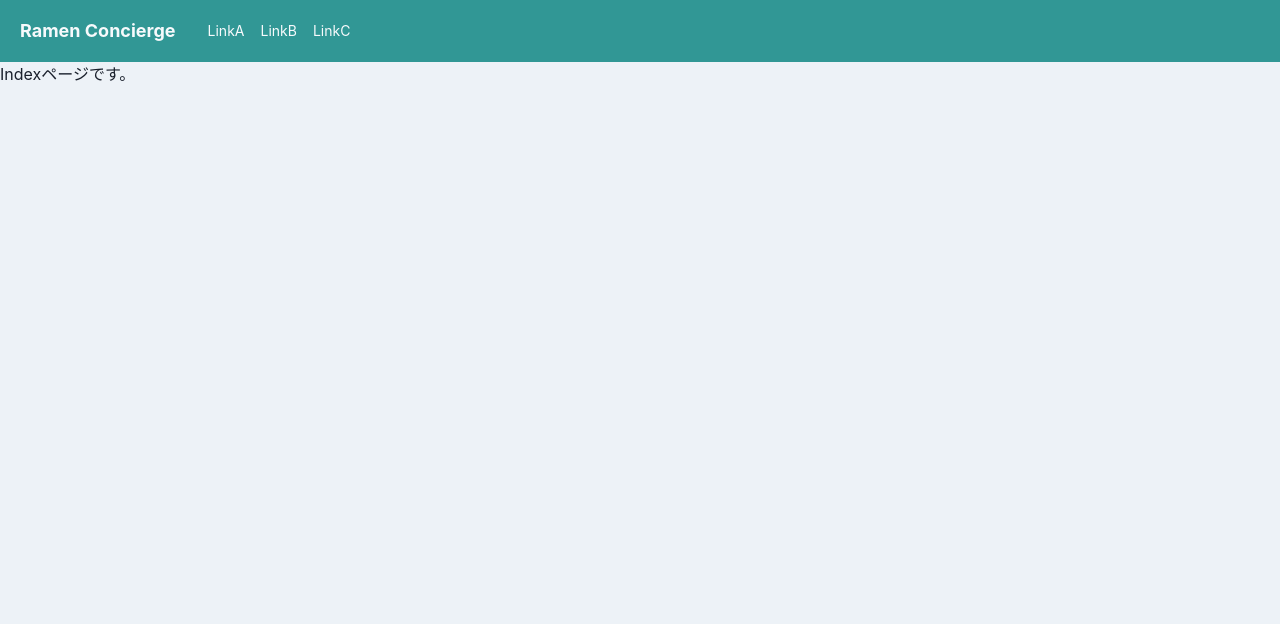
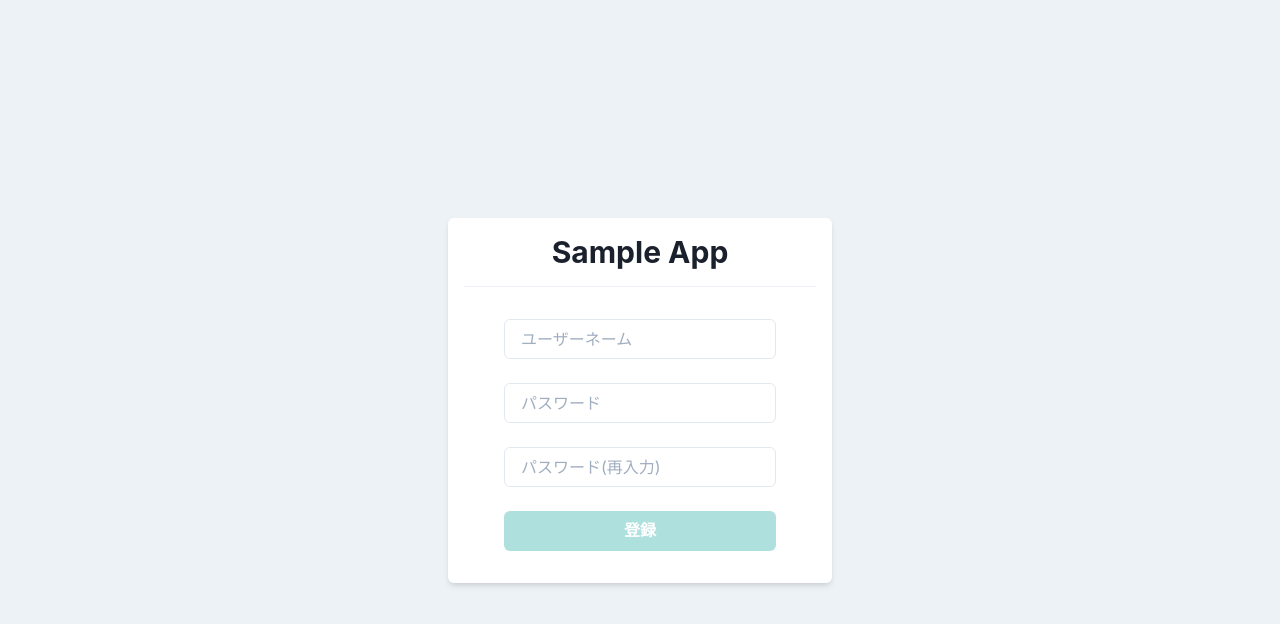
Before and after one commit to taigamur/ramen_suggestion_go, a React (Create React App) app in the folder react_app/: page /signup in a window 1280 px wide. Shown: the top 624 px of the page. Built offline with nearby package versions, Linux system fonts and the light colour scheme.

Commit message:
login, signup 画面 作成

```diff
--- /dev/null
+++ b/react_app/src/components/atoms/button/PrimaryButton.tsx
@@ -0,0 +1,17 @@
+import { memo, ReactNode, VFC } from "react"
+import { Button } from "@chakra-ui/react"
+
+type Props = {
+    children: ReactNode;
+    loading?: boolean;
+    disabled?: boolean;
+};
+
+export const PrimaryButton: VFC<Props> = memo((props) => {
+    const { children, disabled = false, loading = false } = props;
+    return (
+        <Button bg="teal.400" color="white" _hover={{ opacity: 0.8}} disabled={disabled} isLoading={loading}>
+            {children}
+        </Button>
+    )
+})
--- a/react_app/src/components/organisms/Header.tsx
+++ b/react_app/src/components/organisms/Header.tsx
@@ -21,7 +21,7 @@ export const Header: VFC = memo(() => {
             <Flex as="nav" bg="teal.500" color="gray.50" align="center" justify="space-between" padding={{base: 3, md: 5}}>
                 <Flex align="center" as="a" mr={8} _hover={{cursor: "pointer"}} onClick={onClickHome}>
                     <Heading as="h1" fontSize={{base: "md", md:"lg"}}>
-                        Ramen Concierge
+                        Ramen Concierge in Tsukuba
                     </Heading>
                 </Flex>
                 <Flex align="center" fontSize="sm" flexGrow={2} display={{base: "none", md:"flex"}}>
--- /dev/null
+++ b/react_app/src/components/pages/Login.tsx
@@ -0,0 +1,25 @@
+import {memo, VFC, useState, ChangeEvent} from "react"
+import { Box, Divider, Flex, Heading, Input, Stack } from "@chakra-ui/react"
+import { PrimaryButton} from "../atoms/button/PrimaryButton"
+
+export const Login: VFC = memo(() => {
+
+    const [userName, setUserName] = useState("");
+    const onChangeUserName = (e: ChangeEvent<HTMLInputElement>) => setUserName(e.target.value);
+
+    return(
+        <Flex align="center" justify="center" height="100vh">
+            <Box bg="white" w="sm" p={4} borderRadius="md" shadow="md">
+                <Heading as="h1" size="lg" textAlign="center">Ramen Concierge</Heading>
+                <Divider my={4}/>
+                <Stack spacing={6} py={4} px={10}>
+                    <Input placeholder="ユーザーネーム" value={userName} onChange={onChangeUserName}  />
+                    <Input placeholder="パスワード" />
+                    {/* <PrimaryButton disabled={true} loading={true}>ログイン</PrimaryButton> */}
+                    <PrimaryButton disabled={userName === ""}>ログイン</PrimaryButton>
+                </Stack>
+
+            </Box>
+        </Flex>
+    )
+});
--- /dev/null
+++ b/react_app/src/components/pages/Places.tsx
@@ -0,0 +1,6 @@
+import {memo, VFC} from "react"
+
+export const Places: VFC = memo(() => {
+
+    return <p>Placesページです。</p>;
+});
--- /dev/null
+++ b/react_app/src/components/pages/Signup.tsx
@@ -0,0 +1,26 @@
+import {memo, VFC, useState, ChangeEvent} from "react"
+import { Box, Divider, Flex, Heading, Input, Stack } from "@chakra-ui/react"
+import { PrimaryButton} from "../atoms/button/PrimaryButton"
+
+export const Signup: VFC = memo(() => {
+
+    const [userName, setUserName] = useState("");
+    const onChangeUserName = (e: ChangeEvent<HTMLInputElement>) => setUserName(e.target.value);
+
+    return(
+        <Flex align="center" justify="center" height="100vh">
+            <Box bg="white" w="sm" p={4} borderRadius="md" shadow="md">
+                <Heading as="h1" size="lg" textAlign="center">Sample App</Heading>
+                <Divider my={4}/>
+                <Stack spacing={6} py={4} px={10}>
+                    <Input placeholder="ユーザーネーム" value={userName} onChange={onChangeUserName} />
+                    <Input placeholder="パスワード" />
+                    <Input placeholder="パスワード(再入力)" />
+                    {/* <PrimaryButton disabled={true} loading={true}>ログイン</PrimaryButton> */}
+                    <PrimaryButton disabled={userName === ""} >登録</PrimaryButton>
+                </Stack>
+
+            </Box>
+        </Flex>
+    )
+});
--- a/react_app/src/router/Router.tsx
+++ b/react_app/src/router/Router.tsx
@@ -4,22 +4,21 @@ import { Page404 } from "../components/pages/Page404";
 import { Index } from "../components/pages/Index";
 import { Root } from "../components/pages/Root"
 import { HeaderLayout } from "../components/templates/HeaderLayout";
+import { Signup } from "../components/pages/Signup";
+import { Login } from "../components/pages/Login"
+import { Places } from "../components/pages/Places"
 
 export const Router = () => {
     return (
         <Switch>
-            <Route exact path="/">
-                <Root />
-            </Route>
-            <Route exact path="/home">
-                <HeaderLayout><Home /></HeaderLayout>
-            </Route>
-            <Route>
-                <HeaderLayout><Index /></HeaderLayout>
-            </Route>
-            <Route path="*">
-                <Page404 />
-            </Route>
+            <Route exact path="/"><Root /></Route>
+            <Route exact path="/home"><HeaderLayout><Home /></HeaderLayout></Route>
+            <Route exact path="/index"><HeaderLayout><Index /></HeaderLayout></Route>
+            <Route exact path="/login"><Login/></Route>
+            <Route exact path="/signup"><Signup/></Route>
+            <Route exact path="/places"><HeaderLayout><Places/></HeaderLayout></Route>
+
+            <Route path="*"><Page404 /></Route>
         </Switch>
     );
 };
```
